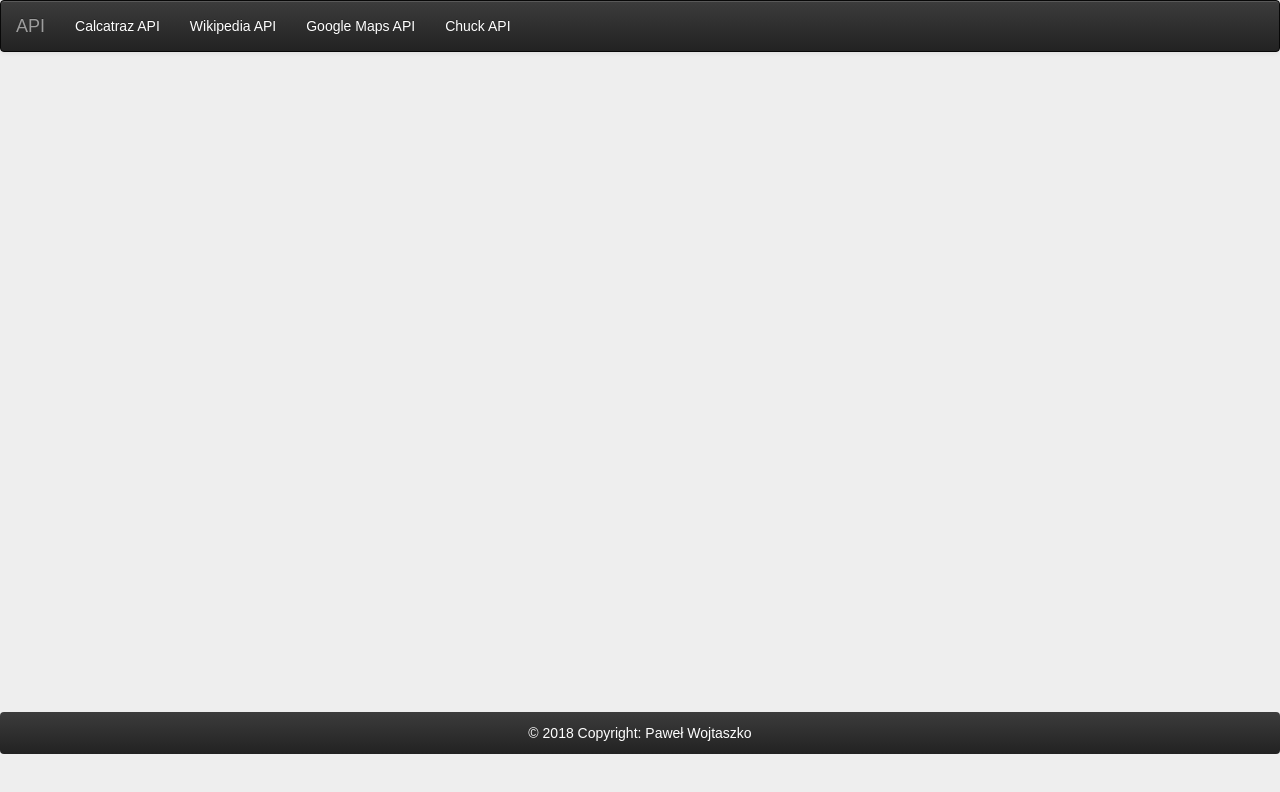
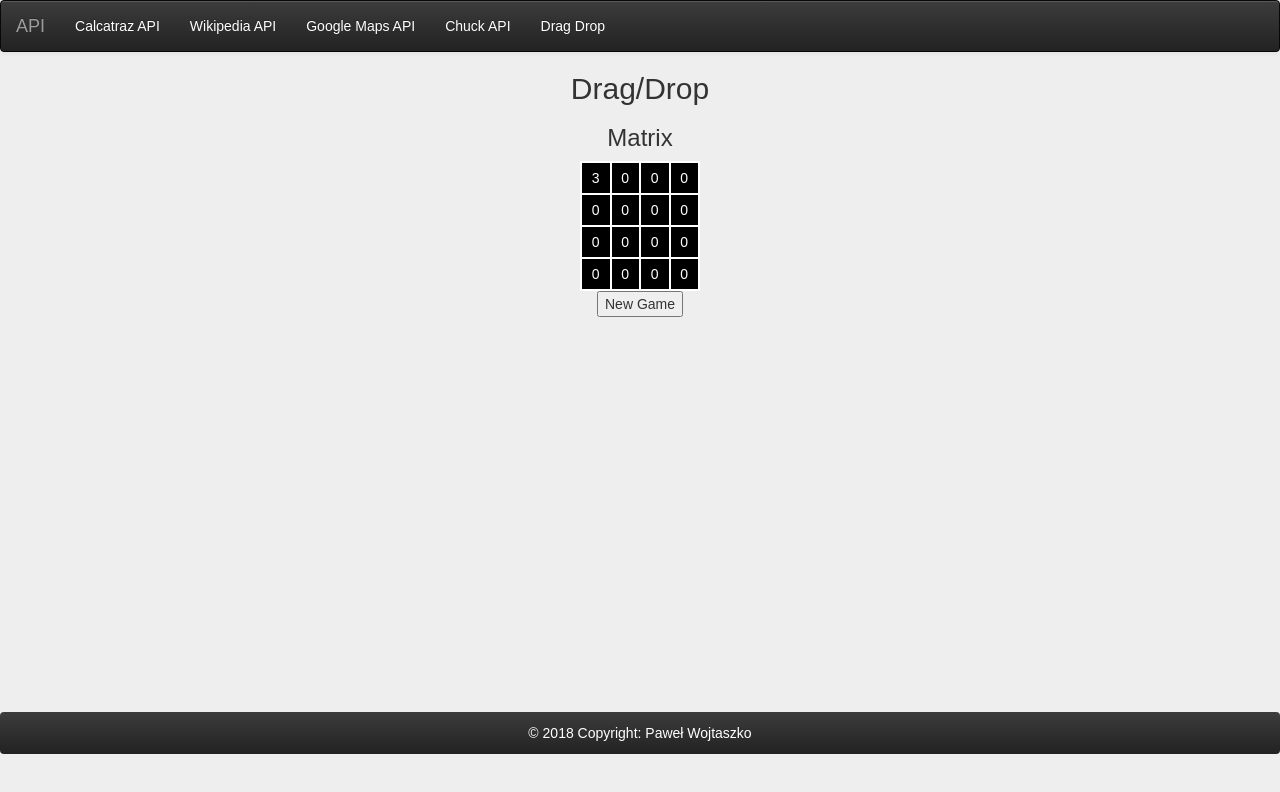
Before and after one commit to wojtaszek171/ApiConnect, a React (Create React App) app in the folder api-connect/: page /dragdrop in a window 1280 px wide. Shown: the top 792 px of the page. Built offline with nearby package versions, Linux system fonts and the light colour scheme; what google-maps-react would draw is missing.

Commit message:
Trying to create simple game "2048". Created stock board and "New Game" button.

```diff
--- /dev/null
+++ b/api-connect/src/Components/Board.js
@@ -0,0 +1,80 @@
+import React, { Component } from 'react';
+import $ from 'jquery';
+import ReactHtmlParser from "react-html-parser";
+import './css/board.css';
+
+
+const TableRow = ({row}) => (
+    row.map(item => {
+            <td >{item}</td>
+    })
+);
+
+class Board extends Component {
+
+    constructor(props) {
+        super(props);
+        this.state = {
+            points : 0,
+            moves : 0,
+            matrix : [
+                [0, 0, 0, 0],
+                [0, 0, 0, 0],
+                [0, 0, 0, 0],
+                [0, 0, 0, 0]
+            ]
+        };
+
+    }
+
+    componentDidMount() {
+        this.setState({matrix : this.props.newMatrix});
+        this.renderMatrix = this.renderMatrix.bind(this);
+    }
+    componentWillReceiveProps(newProps){
+        this.setState({
+            matrix : newProps.newMatrix
+        });
+        console.log("updateBoard");
+
+    }
+
+
+
+
+    renderMatrix(){
+        console.log("rematrix");
+        console.log(this.state.matrix);
+        var matrix = this.state.matrix;
+        var result = "<table style='text-align: center;'>";
+            for(var i=0; i<matrix.length; i++){
+                result += "<tr>";
+                var array = matrix[i];
+                for(var j=0; j< matrix[i].length; j++){
+                    result += "<td style='width: 30px; height: 30px; line-height: 30px; text-align: center'>"+matrix[i][j]+"</td>";
+                }
+                result += "</tr>"
+            }
+            result += "</table>";
+        return(
+            ReactHtmlParser(result)
+        );
+
+    }
+
+
+
+    render() {
+        return (
+            <div className="matrix-view" style={{ width: '120px' , margin: 'auto'}}>
+                <h3>Matrix</h3>
+                <table className="matrix">{this.renderMatrix()}</table>
+
+            </div>
+        );
+    }
+
+
+}
+
+export default Board;
--- /dev/null
+++ b/api-connect/src/Components/DragDrop.js
@@ -0,0 +1,60 @@
+import React, { Component } from 'react';
+import $ from 'jquery';
+import chuck from '../services/chuck';
+import Board from "./Board";
+
+var loader = require('./ajaxloader.gif');
+class DragDrop extends Component {
+
+    constructor(props) {
+        super(props);
+        this.state = {
+            points : 0,
+            moves : 0,
+            matrix : [
+                [3, 0, 0, 0],
+                [0, 0, 0, 0],
+                [0, 0, 0, 0],
+                [0, 0, 0, 0]
+            ]
+        };
+
+        this.newGame = this.newGame.bind(this);
+        this.renderBoard = this.renderBoard.bind(this);
+    }
+
+    componentDidMount() {
+    }
+
+    renderBoard(){
+        console.log("rerender");
+        return(
+            <Board newMatrix={this.state.matrix}/>
+        );
+
+    }
+
+    newGame(){
+        this.setState({
+                matrix : [
+                [0, 0, 0, 0],
+                [0, 0, 0, 0],
+                [0, 0, 0, 0],
+                [0, 0, 0, 0]]
+        });
+    }
+
+    render() {
+        return (
+            <div className="drag">
+                <h2>Drag/Drop</h2>
+                {this.renderBoard()}
+                <button onClick={this.newGame}>New Game</button>
+            </div>
+        );
+    }
+
+
+}
+
+export default DragDrop;
--- a/api-connect/src/Components/NavComponent.js
+++ b/api-connect/src/Components/NavComponent.js
@@ -6,6 +6,8 @@ import Wiki from './Wiki.js';
 import GMap from './Map.js';
 import Main from './Main.js';
 import Chuck from './Chuck.js';
+import DragDrop from './DragDrop';
+
 import './css/Nav.css'
 
 import FooterComponent from './FooterComponent.js';
@@ -45,6 +47,7 @@ class NavComponent extends Component {
                                                 <li><NavLink to="/wiki"><a href="#">Wikipedia API</a></NavLink></li>
                                                 <li><NavLink to="/google-map"><a href="#">Google Maps API</a></NavLink></li>
                                                 <li><NavLink to="/chuck"><a href="#">Chuck API</a></NavLink></li>
+                                                <li><NavLink to="/dragdrop"><a href="#">Drag Drop</a></NavLink></li>
                                             </ul>
                                         </div>
                                     </div>
@@ -55,6 +58,7 @@ class NavComponent extends Component {
                                   <Route path="/wiki" component={Wiki}/>
                                   <Route path="/google-map" component={GMap}/>
                                   <Route path="/chuck" component={Chuck}/>
+                                  <Route path="/dragdrop" component={DragDrop}/>
                               </div>
                                 <FooterComponent/>
                             </div>
--- /dev/null
+++ b/api-connect/src/Components/css/board.css
@@ -0,0 +1,7 @@
+.matrix{
+    background: black;
+    color: white;
+}
+.matrix td{
+    border: 2px solid white;
+}
```
